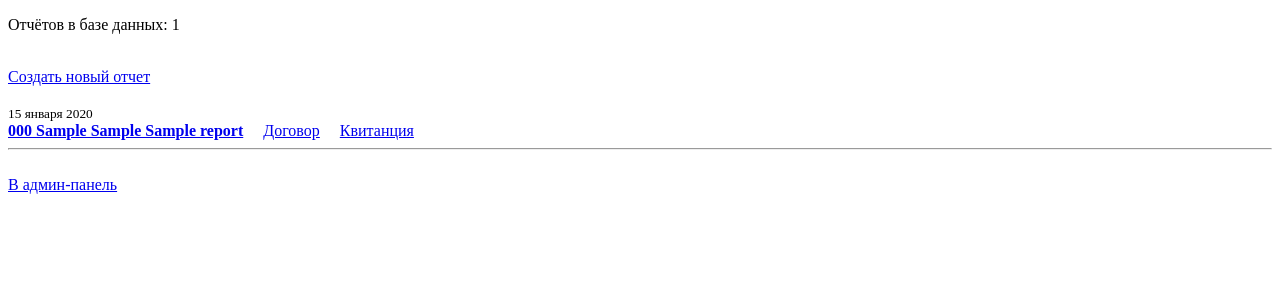
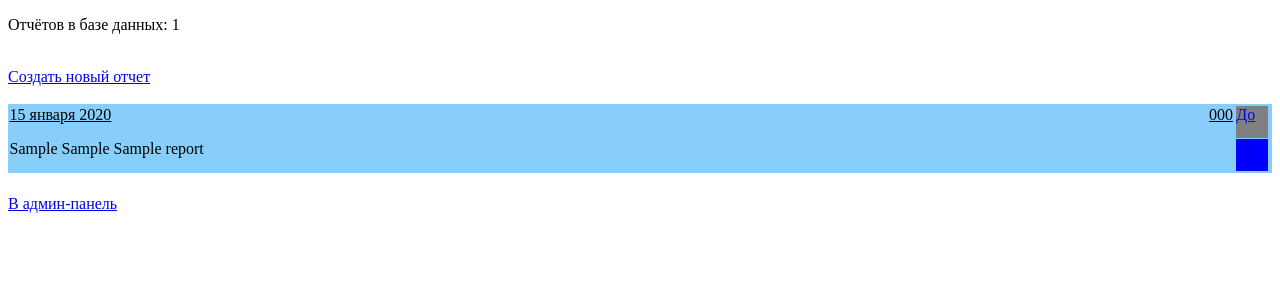
Before and after one commit to urbanovkg/motopsy-reports, a Django app: page /list/ in a window 1280 px wide. Shown: the top 300 px of the page. Run offline with Django 3.2, Linux system fonts and the light colour scheme; tables that the repository leaves empty hold one stand-in row (values such as "Sample post").

Commit message:
оформлен список отчетов

```diff
--- /dev/null
+++ b/reports/static/css/list.css
@@ -0,0 +1,64 @@
+* {
+    font-size: 12pt;
+}
+
+#listall {
+    display: block;
+}
+
+.reportblock {
+    margin-bottom: 0.25em;
+    width: 100%;
+    background-color: lightskyblue;
+    display: flex;
+    justify-content: space-between;
+}
+
+/*.reportblock :nth-child(odd){background-color:navajowhite;}*/
+.reportdata {
+    width: 100%;
+    display: flex;
+    flex-wrap: wrap;
+}
+
+.contract {
+    margin-bottom: 0.1em;
+    background-color: grey;
+    height: 2em;
+    width: 2em;
+    display: flex;
+    align-self: flex-start;
+}
+
+.bill {
+    display: flex;
+    align-self: flex-end;
+    background-color: blue;
+    height: 2em;
+    width: 2em;
+}
+
+.contractbill {
+    width: 2.2em;
+    padding: 0.1em;
+    display: flex;
+    flex-wrap: wrap;
+}
+
+.reportdate {
+    padding: 0.1em;
+    width: calc(50% - 0.2em);
+    text-decoration: underline;
+}
+
+.reportnum {
+    padding: 0.1em;
+    width: calc(50% - 0.2em);
+    text-align: right;
+    text-decoration: underline;
+}
+
+.reportname {
+    padding: 0.1em;
+    width: 100%;
+}
--- a/reports/templates/list.html
+++ b/reports/templates/list.html
@@ -4,6 +4,7 @@
 
 <head>
     <title>Список отчетов</title>
+    <link href="{% static 'css/list.css' %}" rel="stylesheet" type="text/css">
     <link rel="shortcut icon" type="image/png" href="{% static "favicon.ico" %}">
 </head>
 
@@ -14,15 +15,23 @@
     <br>
     <a href="{% url 'index' %}">Создать новый отчет</a>
     <br><br>
+    <div id="listall">
     {% for report in reports %}
-    <div>
-        <small>{{ report.inspection_date }}</small><br>
-        <b><a href="{% url 'report_create' pk=report.pk %}">{{ report.report_number }} {{ report.vehicle_model }} {{ report.vehicle_regnum }} {{ report.client_name }}</a></b>&emsp;
-        <a href="{% url 'contract_create' pk=report.pk %}">Договор</a>&emsp;
-        <a href="{% url 'cash_document' pk=report.pk %}">Квитанция</a>
-        <hr>
+
+    <div class="reportblock">
+        <div class="reportdata">
+            <div class="reportdate">{{ report.inspection_date }}</div>
+            <div class="reportnum">{{ report.report_number }}</div>
+            <div class="reportname">{{ report.vehicle_model }} {{ report.vehicle_regnum }} {{ report.client_name }}</div>
+        </div>
+        <div class="contractbill">
+            <div class="contract"><a href="{% url 'contract_create' pk=report.pk %}">До</a></div>
+            <div class="bill"><a href="{% url 'cash_document' pk=report.pk %}">Кв</a></div>
+        </div>
     </div>
+
     {% endfor %}
+    </div>
     <br>
     <a href="{% url 'admin:index' %}">В админ-панель</a>
     {% endblock %}
```
